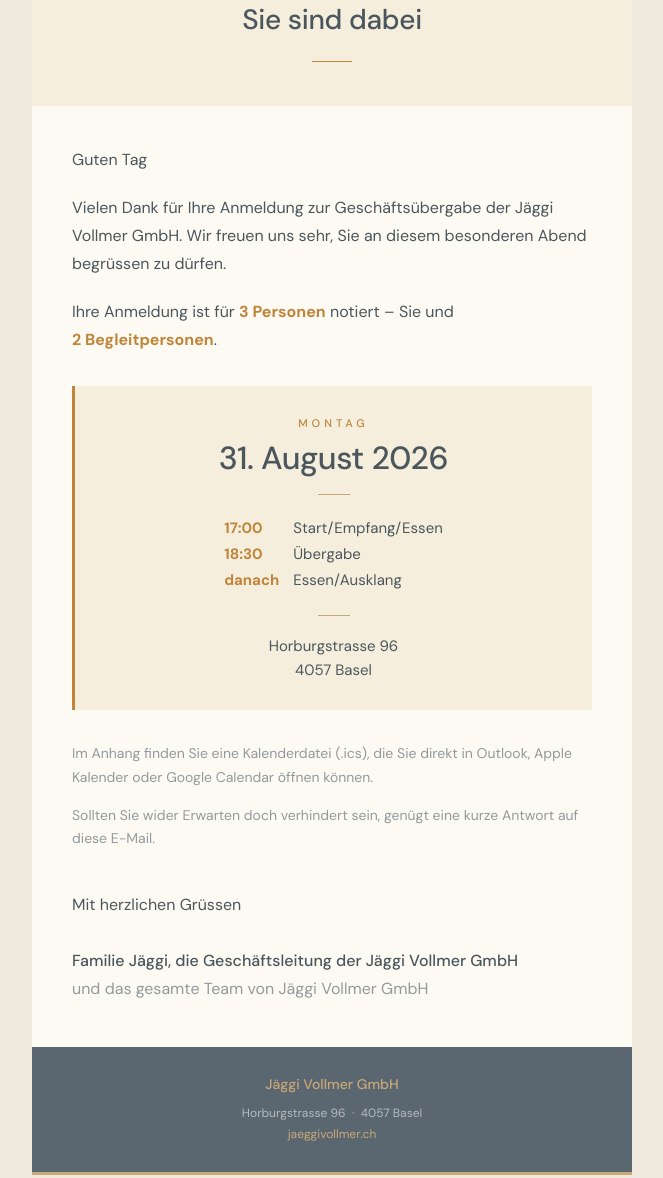
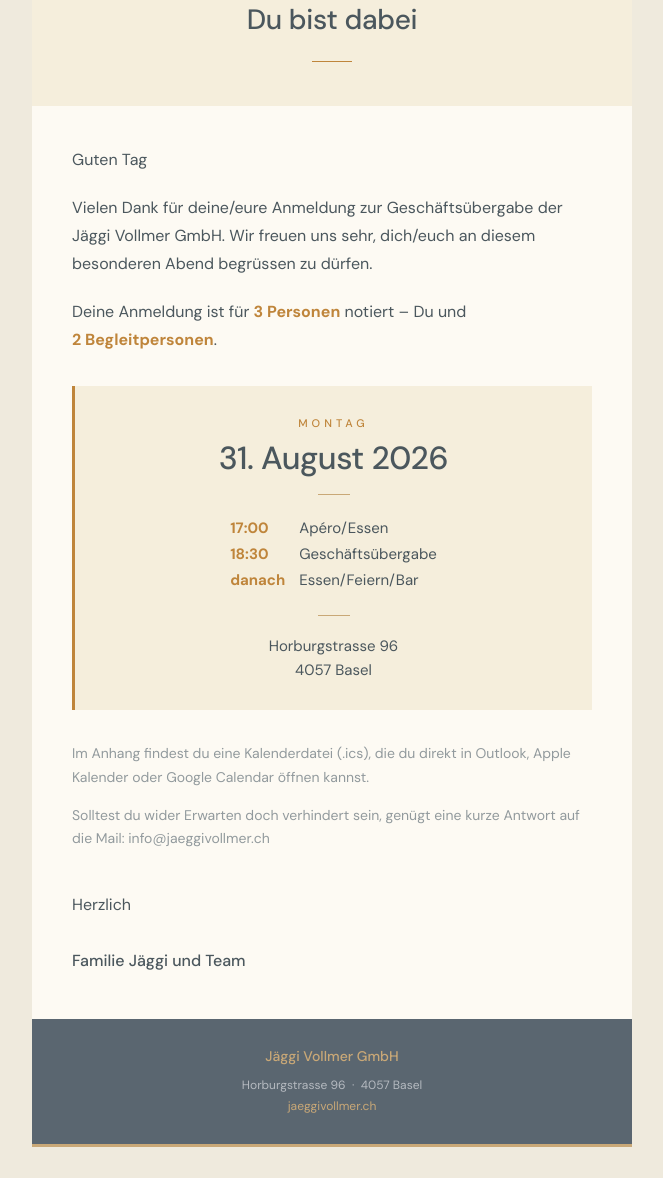
Before and after one commit to jaeggirobin-jpg/Einladung_Fest, a website: page bestaetigung_vorschau.html in a window 1280 px wide. Shown: the part 242-1420 px from the top of the page, without its empty margins (308-971 px from the left). Drawn offline with Linux system fonts and the light colour scheme.

Commit message:
Update bestaetigung_vorschau.html

```diff
--- a/bestaetigung_vorschau.html
+++ b/bestaetigung_vorschau.html
@@ -23,7 +23,7 @@
 <!-- VORSCHAU mit Beispieldaten: Vorname "Anna", 2 Begleitpersonen -->
 
 <div style="display:none; max-height:0; overflow:hidden; mso-hide:all; font-size:1px; line-height:1px; color:#EFEADD;">
-  Ihre Anmeldung zur Geschäftsübergabe der Jäggi Vollmer GmbH ist eingegangen.
+  Deine/eure Anmeldung zur Geschäftsübergabe der Jäggi Vollmer GmbH ist eingegangen.
 </div>
 
 <table role="presentation" cellpadding="0" cellspacing="0" border="0" width="100%" style="background-color:#EFEADD;">
@@ -43,7 +43,7 @@
         <tr>
           <td style="background-color:#F5EEDC; padding:44px 40px;" align="center">
             <div style="color:#BF853B; font-size:11px; font-weight:500; letter-spacing:4px; margin-bottom:14px;">ANMELDUNG BESTÄTIGT</div>
-            <div style="color:#4B575D; font-size:28px; font-weight:500; line-height:1.2; letter-spacing:-0.3px;">Sie sind dabei</div>
+            <div style="color:#4B575D; font-size:28px; font-weight:500; line-height:1.2; letter-spacing:-0.3px;">Du bist dabei</div>
             <div style="width:40px; height:1px; background-color:#BF853B; margin:24px auto 0; font-size:0; line-height:0;">&nbsp;</div>
           </td>
         </tr>
@@ -52,10 +52,10 @@
           <td class="px" style="background-color:#FDFAF3; padding:40px 40px 8px;">
             <p style="color:#4B575D; font-size:16px; line-height:1.75; margin:0;">Guten Tag</p>
             <p style="color:#4B575D; font-size:16px; line-height:1.75; margin:20px 0 0;">
-              Vielen Dank für Ihre Anmeldung zur Geschäftsübergabe der Jäggi Vollmer GmbH. Wir freuen uns sehr, Sie an diesem besonderen Abend begrüssen zu dürfen.
+              Vielen Dank für deine/eure Anmeldung zur Geschäftsübergabe der Jäggi Vollmer GmbH. Wir freuen uns sehr, dich/euch an diesem besonderen Abend begrüssen zu dürfen.
             </p>
             <p style="color:#4B575D; font-size:16px; line-height:1.75; margin:20px 0 0;">
-              Ihre Anmeldung ist für <span style="font-weight:700; color:#BF853B;">3&nbsp;Personen</span> notiert – Sie und <span style="font-weight:700; color:#BF853B;">2&nbsp;Begleitpersonen</span>.
+              Deine Anmeldung ist für <span style="font-weight:700; color:#BF853B;">3&nbsp;Personen</span> notiert – Du und <span style="font-weight:700; color:#BF853B;">2&nbsp;Begleitpersonen</span>.
             </p>
           </td>
         </tr>
@@ -71,15 +71,15 @@
                   <table role="presentation" cellpadding="0" cellspacing="0" border="0" style="margin:0 auto;">
                     <tr>
                       <td style="color:#BF853B; font-size:15px; font-weight:700; padding:3px 14px 3px 0; white-space:nowrap;" valign="top">17:00</td>
-                      <td style="color:#4B575D; font-size:15px; padding:3px 0;" valign="top">Start/Empfang/Essen</td>
+                      <td style="color:#4B575D; font-size:15px; padding:3px 0;" valign="top">Apéro/Essen</td>
                     </tr>
                     <tr>
                       <td style="color:#BF853B; font-size:15px; font-weight:700; padding:3px 14px 3px 0; white-space:nowrap;" valign="top">18:30</td>
-                      <td style="color:#4B575D; font-size:15px; padding:3px 0;" valign="top">Übergabe</td>
+                      <td style="color:#4B575D; font-size:15px; padding:3px 0;" valign="top">Geschäftsübergabe</td>
                     </tr>
                     <tr>
                       <td style="color:#BF853B; font-size:15px; font-weight:700; padding:3px 14px 3px 0; white-space:nowrap;" valign="top">danach</td>
-                      <td style="color:#4B575D; font-size:15px; padding:3px 0;" valign="top">Essen/Ausklang</td>
+                      <td style="color:#4B575D; font-size:15px; padding:3px 0;" valign="top">Essen/Feiern/Bar</td>
                     </tr>
                   </table>
                   <div style="width:32px; height:1px; background-color:#C9A877; margin:22px auto 18px; font-size:0; line-height:0;">&nbsp;</div>
@@ -93,10 +93,10 @@
         <tr>
           <td class="px" style="background-color:#FDFAF3; padding:0 40px 8px;">
             <p style="color:#929A9D; font-size:14px; line-height:1.7; margin:0;">
-              Im Anhang finden Sie eine Kalenderdatei (.ics), die Sie direkt in Outlook, Apple Kalender oder Google Calendar öffnen können.
+              Im Anhang findest du eine Kalenderdatei (.ics), die du direkt in Outlook, Apple Kalender oder Google Calendar öffnen kannst.
             </p>
             <p style="color:#929A9D; font-size:14px; line-height:1.7; margin:14px 0 0;">
-              Sollten Sie wider Erwarten doch verhindert sein, genügt eine kurze Antwort auf diese E-Mail.
+              Solltest du wider Erwarten doch verhindert sein, genügt eine kurze Antwort auf die Mail: info@jaeggivollmer.ch
             </p>
           </td>
         </tr>
@@ -104,9 +104,8 @@
         <tr>
           <td class="px" style="background-color:#FDFAF3; padding:32px 40px 44px;">
             <p style="color:#4B575D; font-size:16px; line-height:1.75; margin:0;">
-              Mit herzlichen Grüssen<br><br>
-              <span style="font-weight:500;">Familie Jäggi, die Geschäftsleitung der Jäggi Vollmer GmbH</span><br>
-              <span style="color:#929A9D;">und das gesamte Team von Jäggi Vollmer GmbH</span>
+              Herzlich<br><br>
+              <span style="font-weight:500;">Familie Jäggi und Team</span><br>
             </p>
           </td>
         </tr>
```
